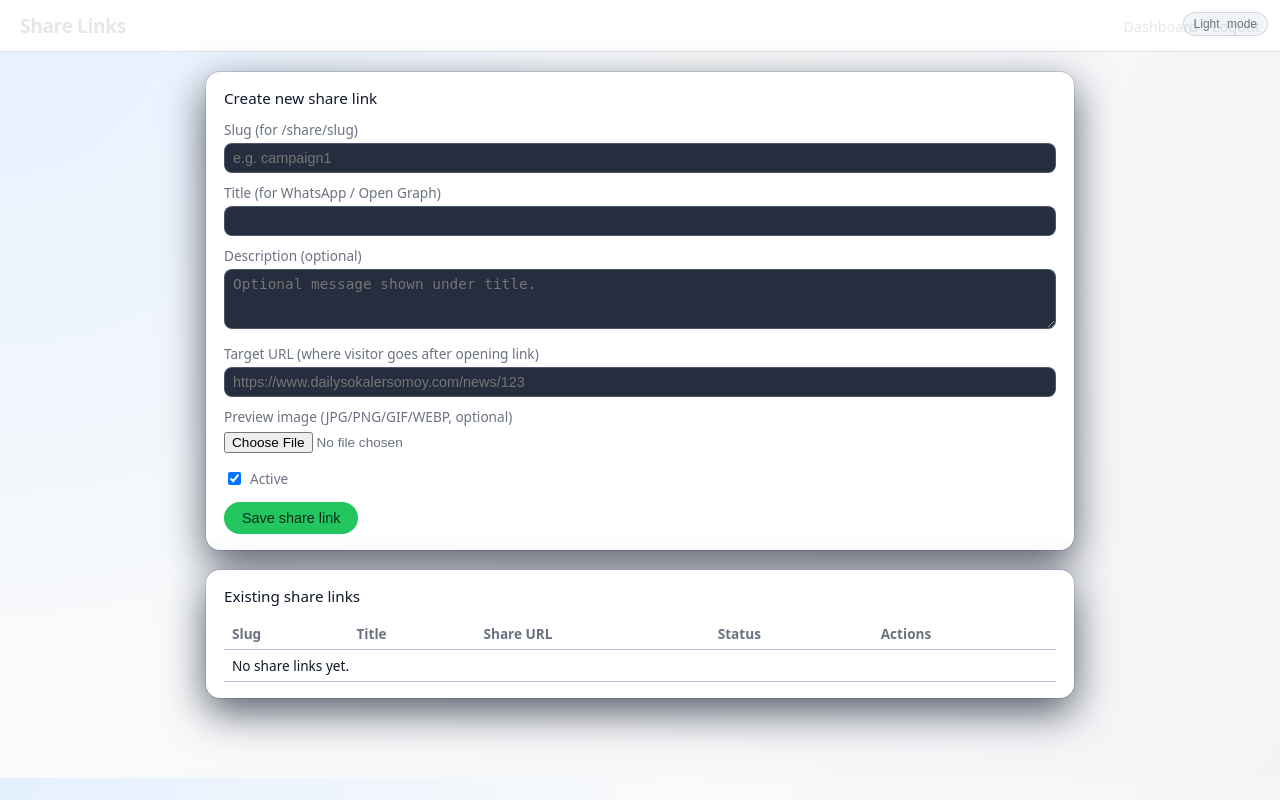
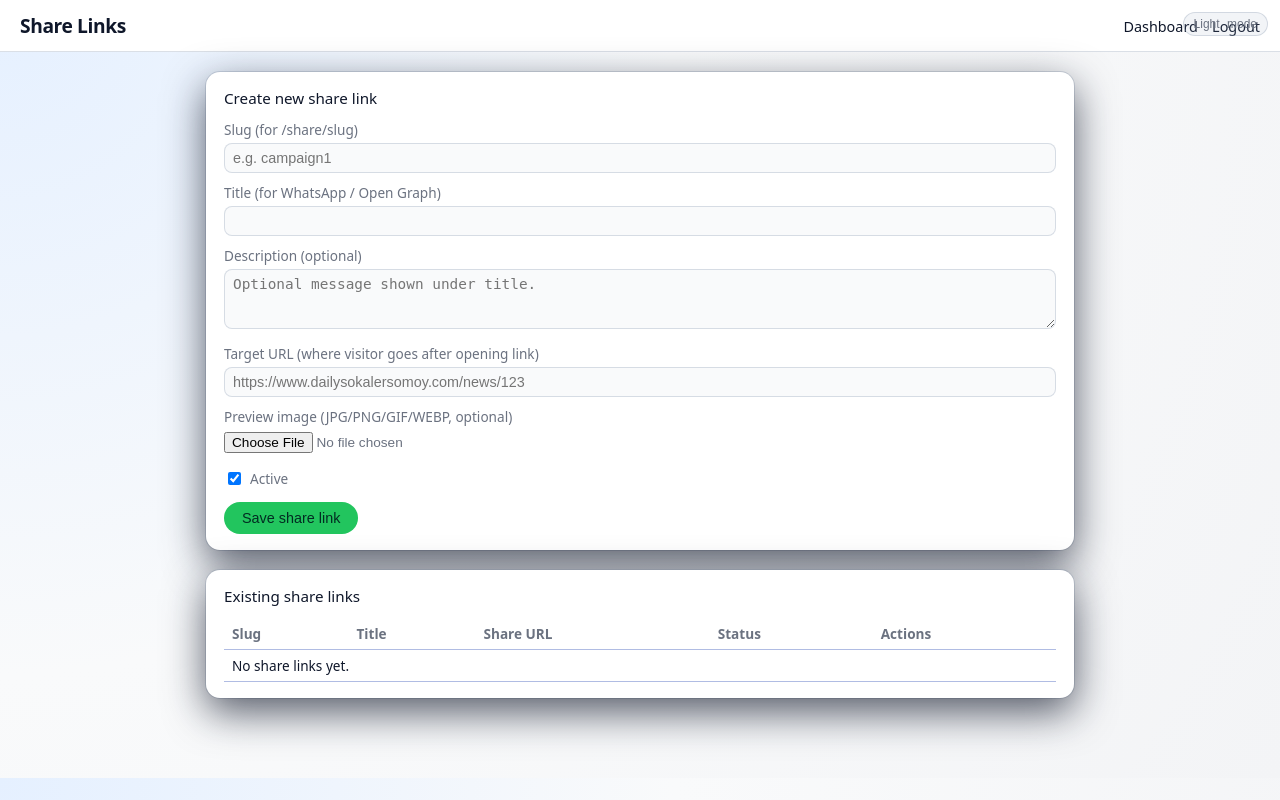
Before and after one commit to eHawking/projectt, a PHP site: page /admin/share_links in a window 1280 px wide. Run offline with PHP 8.4, Linux system fonts and the light colour scheme; the visitor is signed in with stand-in values (Sample User, id 1); data that the repository does not hold is empty.

Commit message:
Polish CRM-style admin theme and adjust share og:url

```diff
--- a/admin/login.php
+++ b/admin/login.php
@@ -47,6 +47,7 @@ if ($_SERVER['REQUEST_METHOD'] === 'POST') {
             --text-main: #0f172a;
             --text-muted: #6b7280;
             --border-subtle: rgba(148, 163, 184, 0.35);
+            --field-bg: #f9fafb;
         }
 
         :root[data-theme="dark"] {
@@ -58,6 +59,7 @@ if ($_SERVER['REQUEST_METHOD'] === 'POST') {
             --text-main: #e5e7eb;
             --text-muted: #9ca3af;
             --border-subtle: rgba(148, 163, 184, 0.35);
+            --field-bg: rgba(15, 23, 42, 0.9);
         }
 
         * {
@@ -116,7 +118,7 @@ if ($_SERVER['REQUEST_METHOD'] === 'POST') {
             border: 1px solid var(--border-subtle);
             margin-bottom: 14px;
             box-sizing: border-box;
-            background: rgba(15, 23, 42, 0.9);
+            background: var(--field-bg);
             color: var(--text-main);
         }
 
--- a/admin/share_links.php
+++ b/admin/share_links.php
@@ -123,6 +123,7 @@ $baseShareUrl = rtrim(BASE_URL, '/') . '/share/';
             /* Light theme (default) */
             --bg-gradient: radial-gradient(circle at top left, #e5f0ff 0, #f9fafb 45%, #f3f4f6 100%);
             --header-bg: #ffffff;
+            --header-fg: #0f172a;
             --card-bg: #ffffff;
             --card-elevated: #f9fafb;
             --accent: #22c55e;
@@ -130,12 +131,15 @@ $baseShareUrl = rtrim(BASE_URL, '/') . '/share/';
             --border-subtle: rgba(148, 163, 184, 0.35);
             --text-main: #0f172a;
             --text-muted: #6b7280;
+            --field-bg: #f9fafb;
+            --table-row-alt-bg: #f9fafb;
         }
 
         :root[data-theme="dark"] {
             /* Dark theme */
             --bg-gradient: radial-gradient(circle at top left, #020617 0, #020617 50%, #000000 100%);
             --header-bg: rgba(15, 23, 42, 0.98);
+            --header-fg: #e5e7eb;
             --card-bg: rgba(15, 23, 42, 0.96);
             --card-elevated: rgba(15, 23, 42, 0.98);
             --accent: #22c55e;
@@ -143,6 +147,8 @@ $baseShareUrl = rtrim(BASE_URL, '/') . '/share/';
             --border-subtle: rgba(148, 163, 184, 0.35);
             --text-main: #e5e7eb;
             --text-muted: #9ca3af;
+            --field-bg: rgba(15, 23, 42, 0.9);
+            --table-row-alt-bg: rgba(15, 23, 42, 0.9);
         }
         * { box-sizing: border-box; }
         body {
@@ -153,7 +159,7 @@ $baseShareUrl = rtrim(BASE_URL, '/') . '/share/';
         }
         header {
             background: var(--header-bg);
-            color: #e5e7eb;
+            color: var(--header-fg);
             padding: 12px 20px;
             display: flex;
             justify-content: space-between;
@@ -166,7 +172,7 @@ $baseShareUrl = rtrim(BASE_URL, '/') . '/share/';
             letter-spacing: -0.02em;
         }
         header a {
-            color: #e5e7eb;
+            color: var(--header-fg);
             text-decoration: none;
             font-size: 0.9rem;
             margin-left: 10px;
@@ -201,7 +207,7 @@ $baseShareUrl = rtrim(BASE_URL, '/') . '/share/';
             padding: 6px 8px;
             border-radius: 8px;
             border: 1px solid var(--border-subtle);
-            background: rgba(15, 23, 42, 0.9);
+            background: var(--field-bg);
             color: var(--text-main);
             font-size: 0.9rem;
             margin-bottom: 10px;
@@ -254,6 +260,9 @@ $baseShareUrl = rtrim(BASE_URL, '/') . '/share/';
         }
         th {
             color: var(--text-muted);
+        }
+        tr:nth-child(even) td {
+            background: var(--table-row-alt-bg);
         }
         td a {
             color: var(--accent);
--- a/landing.php
+++ b/landing.php
@@ -59,6 +59,12 @@ if (preg_match('#^/share/([A-Za-z0-9_-]+)#', $path, $m)) {
 // If still no target URL and this is a /news/{id} URL, build a target URL on the .com site
 if ($targetUrl === null && preg_match('#^/news/(\d+)#', $path)) {
     $targetUrl = 'https://www.dailysokalersomoy.com' . $path;
+}
+
+// For share links, if we have a configured target URL, use it as the canonical URL
+// for previews (e.g. WhatsApp) so the shared URL matches the article URL.
+if ($targetUrl !== null) {
+    $pageUrl = $targetUrl;
 }
 ?><!DOCTYPE html>
 <html lang="en">
```
Also changed, not shown: admin/dashboard.php (+10 -4 lines), admin/visit.php (+9 -2 lines).
